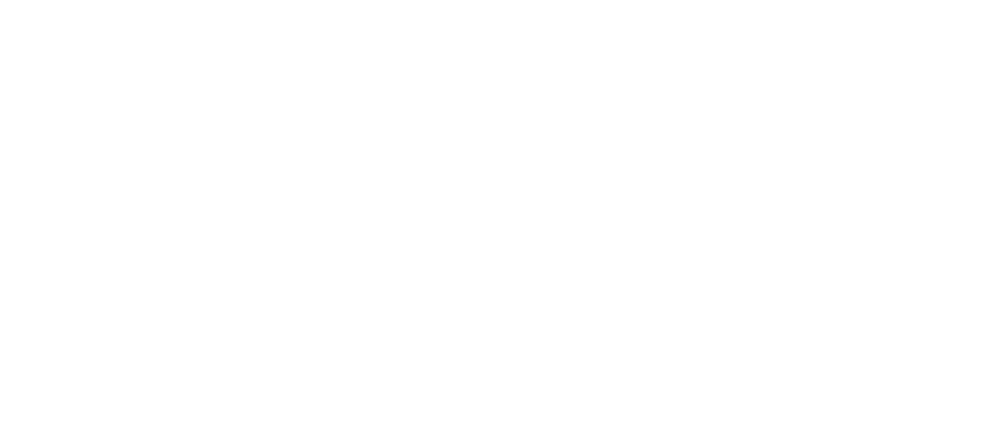
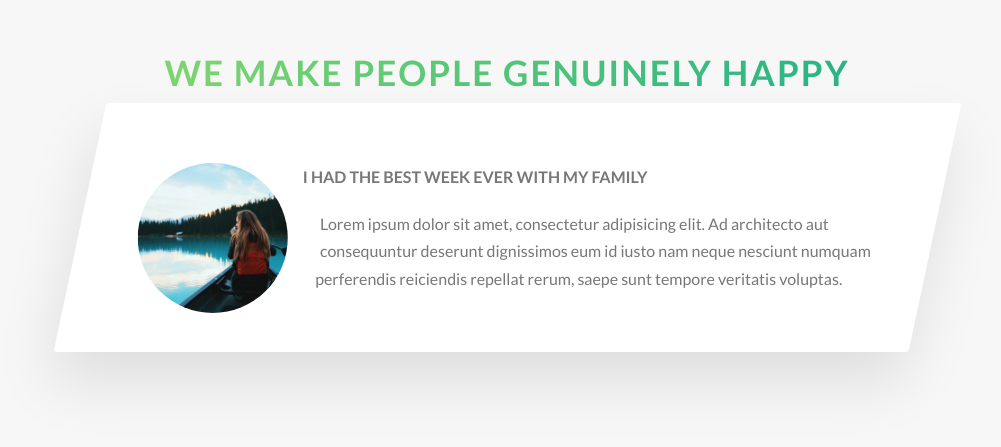
Before and after one commit to hydeenoble/Natours-Angular, an Angular app: page / in a window 1280 px wide. Shown: the part 3548-3995 px from the top of the page, without its empty margins (133-1134 px from the left). Before the commit the page ends 3391 px from the top, so only its background shows below. Built offline with nearby package versions, Linux system fonts and the light colour scheme.

Commit message:
Started implenting the 'stories' section with some cool css properties

```diff
--- a/src/app/app.component.html
+++ b/src/app/app.component.html
@@ -3,4 +3,5 @@
   <app-exicting-tours></app-exicting-tours>
   <app-features></app-features>
   <app-tours></app-tours>
+  <app-stories></app-stories>
 </main>
--- a/src/app/stories/stories.component.html
+++ b/src/app/stories/stories.component.html
@@ -1,3 +1,21 @@
-<p>
-  stories works!
-</p>
+<section class="section-stories">
+  <div class="u-center-text u-margin-top-big">
+    <h2 class="heading-secondary">
+      we make people genuinely happy
+    </h2>
+  </div>
+
+  <div class="row">
+    <div class="story">
+      <figure class="story__shape">
+        <img src="../../assets/img/nat-8.jpg" alt="person on a tour" class="story__img">
+      </figure>
+      <div class="story__text">
+        <h3 class="heading-tertiary u-margin-bottom-small">I had the best week ever with my family</h3>
+        <p>
+          Lorem ipsum dolor sit amet, consectetur adipisicing elit. Ad architecto aut consequuntur deserunt dignissimos eum id iusto nam neque nesciunt numquam perferendis reiciendis repellat rerum, saepe sunt tempore veritatis voluptas.
+        </p>
+      </div>
+    </div>
+  </div>
+</section>
--- /dev/null
+++ b/src/sass/components/_story.scss
@@ -0,0 +1,34 @@
+.story{
+  width: 75%;
+  margin: 0 auto;
+  box-shadow: 0 3rem 6rem rgba($color-black, 0.1);
+  background-color: $color-white;
+  border-radius: 3px;
+  padding: 6rem;
+  padding-left: 9rem;
+  font-size: $default-font-size;
+  transform: skewX(-12deg);
+
+  & > * {
+    transform: skewX(12deg);
+  }
+
+  &__shape{
+    width: 15rem;
+    height: 15rem;
+    float: left;
+    -webkit-shape-outside: circle(50% at 50% 50%);
+    shape-outside: circle(50% at 50% 50%);
+    -webkit-clip-path: circle(50% at 50% 50%);
+    clip-path: circle(50% at 50% 50%);
+    transform: translateX(-3rem) skewX(12deg);
+  }
+
+  &__img{
+    height: 100%
+  }
+
+  &__text{
+    transform: skewX(12deg);
+  }
+}
--- a/src/sass/main.scss
+++ b/src/sass/main.scss
@@ -11,6 +11,7 @@
 @import "components/button";
 @import "components/feature-box";
 @import "components/card";
+@import "components/story";
 
 @import "layouts/grid";
 @import "layouts/header";
--- a/src/sass/pages/_home.scss
+++ b/src/sass/pages/_home.scss
@@ -25,3 +25,8 @@
   padding: 25rem 0 15rem 0;
   margin-top: -10rem;
 }
+
+.section-stories{
+  padding: 15rem 0;
+  background-color: $color-grey-light-1;
+}
--- a/src/styles.css
+++ b/src/styles.css
@@ -339,6 +339,32 @@
     font-size: 6rem;
     font-weight: 100; }
 
+.story {
+  width: 75%;
+  margin: 0 auto;
+  box-shadow: 0 3rem 6rem rgba(0, 0, 0, 0.1);
+  background-color: #fff;
+  border-radius: 3px;
+  padding: 6rem;
+  padding-left: 9rem;
+  font-size: 1.6rem;
+  transform: skewX(-12deg); }
+  .story > * {
+    transform: skewX(12deg); }
+  .story__shape {
+    width: 15rem;
+    height: 15rem;
+    float: left;
+    -webkit-shape-outside: circle(50% at 50% 50%);
+    shape-outside: circle(50% at 50% 50%);
+    -webkit-clip-path: circle(50% at 50% 50%);
+    clip-path: circle(50% at 50% 50%);
+    transform: translateX(-3rem) skewX(12deg); }
+  .story__img {
+    height: 100%; }
+  .story__text {
+    transform: skewX(12deg); }
+
 .row {
   max-width: 114rem;
   margin: 0 auto; }
@@ -404,3 +430,7 @@
   background-color: #f7f7f7;
   padding: 25rem 0 15rem 0;
   margin-top: -10rem; }
+
+.section-stories {
+  padding: 15rem 0;
+  background-color: #f7f7f7; }
```
